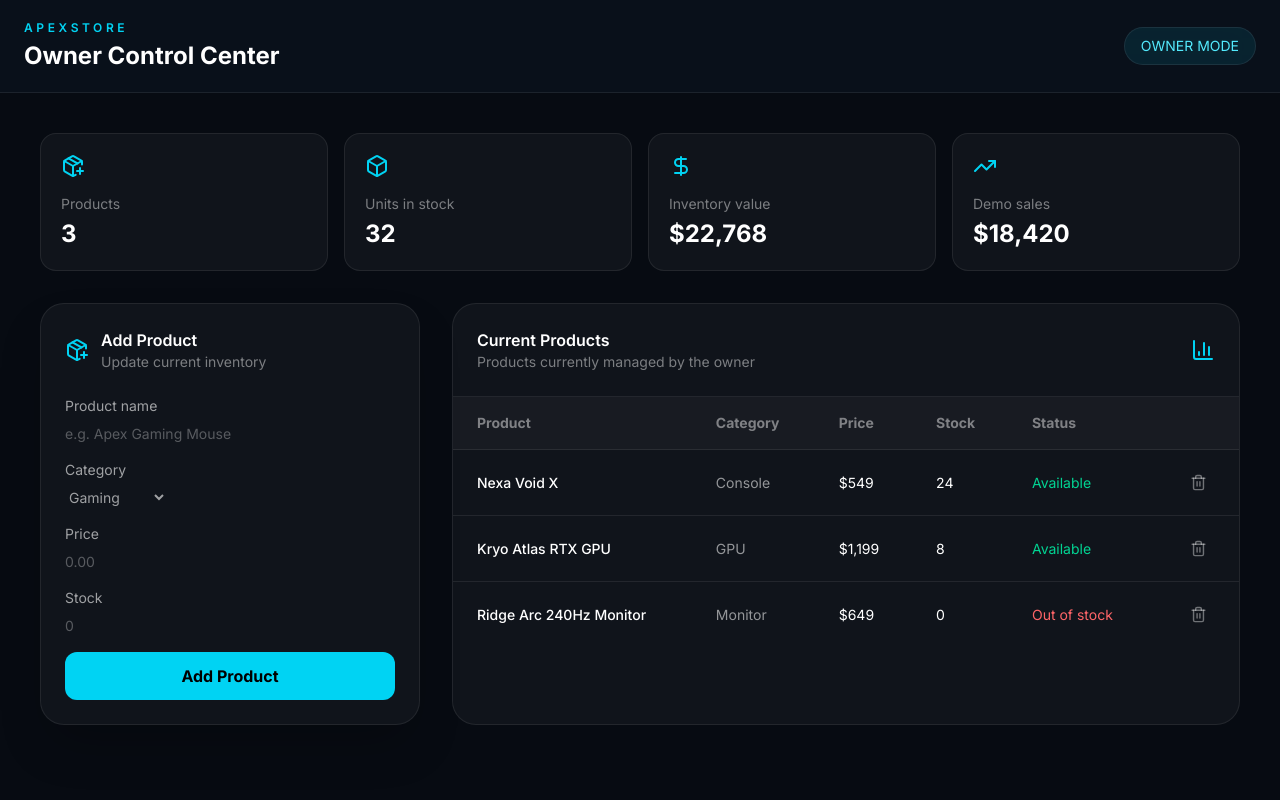
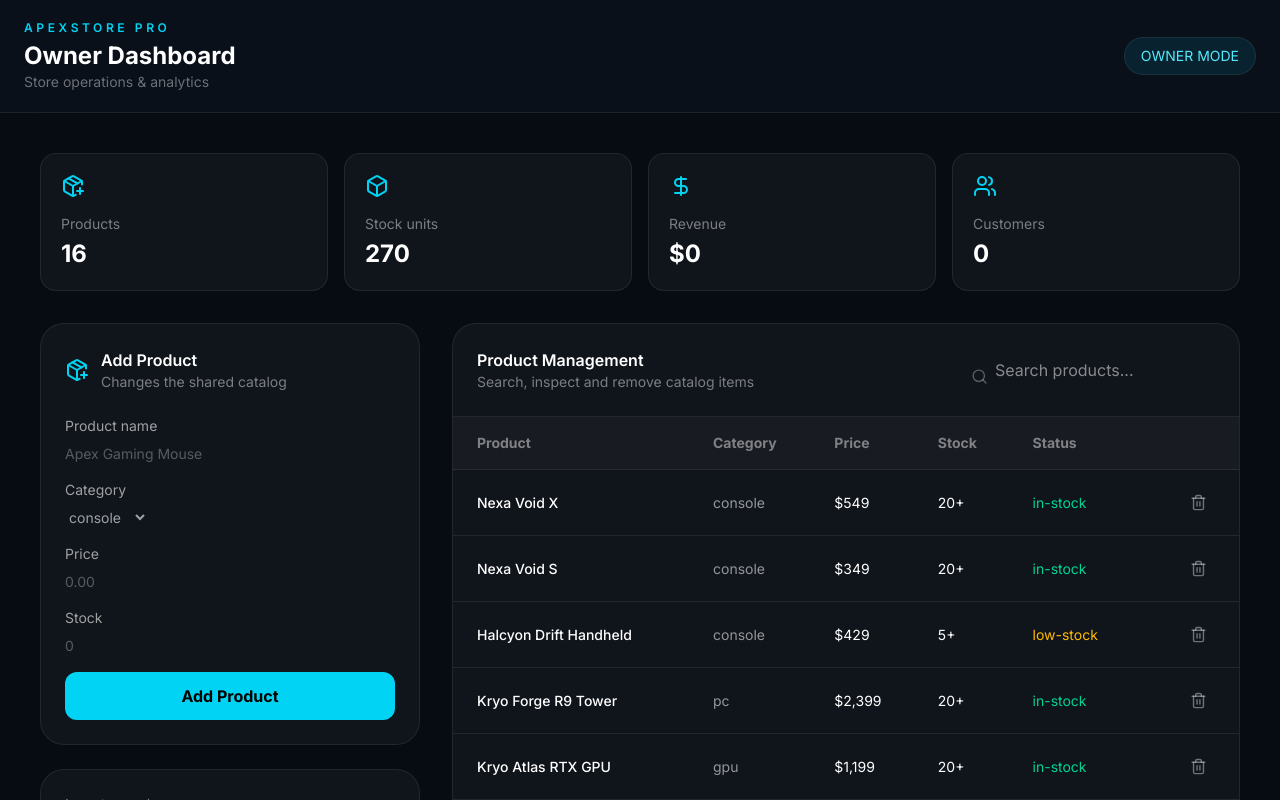
Before and after one commit to Abhijitbot277/apexstore, a React (Vite) app: page /admin in a window 1280 px wide. Shown: the top 800 px of the page. Built offline with nearby package versions, Linux system fonts and the light colour scheme.

Commit message:
Convert admin into ApexStore Pro shared product dashboard

```diff
--- a/src/admin/Admin.tsx
+++ b/src/admin/Admin.tsx
@@ -1,42 +1,41 @@
-import { FormEvent, useMemo, useState } from "react";
-import { BarChart3, Box, DollarSign, PackagePlus, Trash2, TrendingUp } from "lucide-react";
+import type { FormEvent, ReactNode } from "react";
+import { useEffect, useMemo, useState } from "react";
+import { BarChart3, Box, DollarSign, PackagePlus, Search, Trash2, TrendingUp, Users } from "lucide-react";
+import type { Product } from "../types";
+import { getOrders, getProducts, saveProducts, type StoreOrder } from "../services/store";
 
-type Product = {
-  id: string;
-  name: string;
-  category: string;
-  price: number;
-  stock: number;
-  status: "Available" | "Out of stock";
-};
+const categories: Product["category"][] = ["console", "pc", "laptop", "controller", "gpu", "headset", "keyboard", "mouse", "monitor", "phone"];
 
-const initialProducts: Product[] = [
-  { id: "demo-1", name: "Nexa Void X", category: "Console", price: 549, stock: 24, status: "Available" },
-  { id: "demo-2", name: "Kryo Atlas RTX GPU", category: "GPU", price: 1199, stock: 8, status: "Available" },
-  { id: "demo-3", name: "Ridge Arc 240Hz Monitor", category: "Monitor", price: 649, stock: 0, status: "Out of stock" },
-];
-
-function loadProducts() {
-  try {
-    const saved = localStorage.getItem("apexstore-admin-products");
-    return saved ? (JSON.parse(saved) as Product[]) : initialProducts;
-  } catch {
-    return initialProducts;
-  }
+function normalizeStatus(stock: number): Product["stock"] {
+  return stock <= 0 ? "out-of-stock" : stock <= 5 ? "low-stock" : "in-stock";
 }
 
 export default function Admin() {
-  const [products, setProducts] = useState<Product[]>(loadProducts);
+  const [products, setProducts] = useState<Product[]>(getProducts);
+  const [orders, setOrders] = useState<StoreOrder[]>(getOrders);
   const [name, setName] = useState("");
-  const [category, setCategory] = useState("Gaming");
+  const [category, setCategory] = useState<Product["category"]>("console");
   const [price, setPrice] = useState("");
   const [stock, setStock] = useState("");
+  const [search, setSearch] = useState("");
   const [message, setMessage] = useState("");
 
-  const save = (next: Product[]) => {
-    setProducts(next);
-    localStorage.setItem("apexstore-admin-products", JSON.stringify(next));
+  useEffect(() => {
+    const refresh = () => setProducts(getProducts());
+    const refreshOrders = () => setOrders(getOrders());
+    window.addEventListener("apexstore-products-updated", refresh);
+    window.addEventListener("apexstore-orders-updated", refreshOrders);
+    return () => {
+      window.removeEventListener("apexstore-products-updated", refresh);
+      window.removeEventListener("apexstore-orders-updated", refreshOrders);
     };
+  }, []);
+
+  const filteredProducts = useMemo(() => products.filter((p) => p.name.toLowerCase().includes(search.toLowerCase()) || p.brand.toLowerCase().includes(search.toLowerCase())), [products, search]);
+  const units = products.reduce((sum, p) => sum + (p.stock === "out-of-stock" ? 0 : p.stock === "low-stock" ? 5 : 20), 0);
+  const inventoryValue = products.reduce((sum, p) => sum + p.price * (p.stock === "out-of-stock" ? 0 : p.stock === "low-stock" ? 5 : 20), 0);
+  const revenue = orders.reduce((sum, order) => sum + order.total, 0);
+  const customers = new Set(orders.map((order) => order.customer)).size;
 
   const addProduct = (event: FormEvent) => {
     event.preventDefault();
@@ -44,80 +43,75 @@ export default function Admin() {
     const numericPrice = Number(price);
     const numericStock = Number(stock);
     if (!cleanName || !Number.isFinite(numericPrice) || numericPrice < 0 || !Number.isInteger(numericStock) || numericStock < 0) {
-      setMessage("Enter a product name, valid price and stock quantity.");
+      setMessage("Enter a valid name, price and stock quantity.");
       return;
     }
-
     const product: Product = {
-      id: `${Date.now()}`,
+      id: `custom-${Date.now()}`,
       name: cleanName,
+      brand: "ApexStore",
       category,
       price: numericPrice,
-      stock: numericStock,
-      status: numericStock > 0 ? "Available" : "Out of stock",
+      rating: 0,
+      reviewCount: 0,
+      stock: normalizeStatus(numericStock),
+      colorway: ["#00E5FF", "#7A5CFF"],
+      description: "New product managed from the ApexStore Pro owner dashboard.",
     };
-    save([product, ...products]);
-    setName("");
-    setPrice("");
-    setStock("");
-    setMessage("Product added successfully.");
+    const next = [product, ...products];
+    saveProducts(next);
+    setProducts(next);
+    setName(""); setPrice(""); setStock("");
+    setMessage("Product added to the shared store catalog.");
   };
 
-  const removeProduct = (id: string) => save(products.filter((product) => product.id !== id));
-  const inventoryValue = useMemo(() => products.reduce((sum, product) => sum + product.price * product.stock, 0), [products]);
+  const removeProduct = (id: string) => {
+    const next = products.filter((product) => product.id !== id);
+    saveProducts(next);
+    setProducts(next);
+  };
 
   return (
     <div className="min-h-screen bg-[#070b12] text-white">
       <header className="border-b border-white/10 bg-[#0b111c]/90 px-6 py-5 backdrop-blur-xl">
         <div className="mx-auto flex max-w-7xl items-center justify-between">
-          <div>
-            <p className="text-xs font-semibold uppercase tracking-[0.3em] text-cyan-400">APEXSTORE</p>
-            <h1 className="mt-1 text-2xl font-bold">Owner Control Center</h1>
-          </div>
+          <div><p className="text-xs font-semibold uppercase tracking-[0.3em] text-cyan-400">APEXSTORE PRO</p><h1 className="mt-1 text-2xl font-bold">Owner Dashboard</h1><p className="text-sm text-white/40">Store operations & analytics</p></div>
           <div className="rounded-full border border-cyan-400/20 bg-cyan-400/10 px-4 py-2 text-sm text-cyan-300">OWNER MODE</div>
         </div>
       </header>
-
       <main className="mx-auto max-w-7xl space-y-8 p-6 lg:p-10">
         <section className="grid gap-4 sm:grid-cols-2 lg:grid-cols-4">
           <Stat icon={<PackagePlus />} label="Products" value={products.length.toString()} />
-          <Stat icon={<Box />} label="Units in stock" value={products.reduce((sum, p) => sum + p.stock, 0).toString()} />
-          <Stat icon={<DollarSign />} label="Inventory value" value={`$${inventoryValue.toLocaleString()}`} />
-          <Stat icon={<TrendingUp />} label="Demo sales" value="$18,420" />
+          <Stat icon={<Box />} label="Stock units" value={units.toString()} />
+          <Stat icon={<DollarSign />} label="Revenue" value={`$${revenue.toLocaleString()}`} />
+          <Stat icon={<Users />} label="Customers" value={customers.toString()} />
         </section>
-
-        <div className="grid gap-8 lg:grid-cols-[380px_1fr]">
-          <section className="rounded-3xl border border-white/10 bg-white/[0.04] p-6 shadow-2xl">
-            <div className="mb-6 flex items-center gap-3">
-              <PackagePlus className="text-cyan-400" />
-              <div><h2 className="font-semibold">Add Product</h2><p className="text-sm text-white/45">Update current inventory</p></div>
-            </div>
+        <section className="grid gap-8 lg:grid-cols-[380px_1fr]">
+          <div className="space-y-6">
+            <section className="rounded-3xl border border-white/10 bg-white/[0.04] p-6">
+              <div className="mb-6 flex items-center gap-3"><PackagePlus className="text-cyan-400" /><div><h2 className="font-semibold">Add Product</h2><p className="text-sm text-white/45">Changes the shared catalog</p></div></div>
               <form onSubmit={addProduct} className="space-y-4">
-              <Field label="Product name"><input value={name} onChange={(e) => setName(e.target.value)} placeholder="e.g. Apex Gaming Mouse" /></Field>
-              <Field label="Category"><select value={category} onChange={(e) => setCategory(e.target.value)}><option>Gaming</option><option>Console</option><option>PC</option><option>GPU</option><option>Laptop</option><option>Monitor</option><option>Accessories</option></select></Field>
+                <Field label="Product name"><input value={name} onChange={(e) => setName(e.target.value)} placeholder="Apex Gaming Mouse" /></Field>
+                <Field label="Category"><select value={category} onChange={(e) => setCategory(e.target.value as Product["category"])}>{categories.map((item) => <option key={item} value={item}>{item}</option>)}</select></Field>
                 <Field label="Price"><input type="number" min="0" step="0.01" value={price} onChange={(e) => setPrice(e.target.value)} placeholder="0.00" /></Field>
                 <Field label="Stock"><input type="number" min="0" step="1" value={stock} onChange={(e) => setStock(e.target.value)} placeholder="0" /></Field>
-              <button className="w-full rounded-xl bg-cyan-400 py-3 font-bold text-black transition hover:bg-cyan-300">Add Product</button>
+                <button className="w-full rounded-xl bg-cyan-400 py-3 font-bold text-black hover:bg-cyan-300">Add Product</button>
                 {message && <p className="text-sm text-cyan-300">{message}</p>}
               </form>
             </section>
-
+            <section className="rounded-3xl border border-white/10 bg-white/[0.04] p-6"><p className="text-sm text-white/45">Inventory value</p><p className="mt-2 text-3xl font-bold">${inventoryValue.toLocaleString()}</p><p className="mt-2 text-xs text-white/35">Estimated from managed stock levels</p></section>
+          </div>
           <section className="overflow-hidden rounded-3xl border border-white/10 bg-white/[0.04]">
-            <div className="flex items-center justify-between border-b border-white/10 p-6"><div><h2 className="font-semibold">Current Products</h2><p className="text-sm text-white/45">Products currently managed by the owner</p></div><BarChart3 className="text-cyan-400" /></div>
-            <div className="overflow-x-auto">
-              <table className="w-full text-left text-sm"><thead className="bg-white/[0.03] text-white/45"><tr><th className="px-6 py-4">Product</th><th className="px-6 py-4">Category</th><th className="px-6 py-4">Price</th><th className="px-6 py-4">Stock</th><th className="px-6 py-4">Status</th><th className="px-6 py-4"></th></tr></thead><tbody>{products.map((product) => <tr key={product.id} className="border-t border-white/5"><td className="px-6 py-4 font-medium">{product.name}</td><td className="px-6 py-4 text-white/55">{product.category}</td><td className="px-6 py-4">${product.price.toLocaleString()}</td><td className="px-6 py-4">{product.stock}</td><td className="px-6 py-4"><span className={product.stock > 0 ? "text-emerald-400" : "text-red-400"}>{product.status}</span></td><td className="px-6 py-4 text-right"><button onClick={() => removeProduct(product.id)} aria-label={`Delete ${product.name}`} className="rounded-lg p-2 text-white/40 hover:bg-red-500/10 hover:text-red-400"><Trash2 size={17} /></button></td></tr>)}</tbody></table>
-            </div>
+            <div className="flex flex-col gap-4 border-b border-white/10 p-6 sm:flex-row sm:items-center sm:justify-between"><div><h2 className="font-semibold">Product Management</h2><p className="text-sm text-white/45">Search, inspect and remove catalog items</p></div><div className="relative"><Search className="absolute left-3 top-2.5 text-white/30" size={17} /><input className="!w-full !pl-9 sm:!w-64" value={search} onChange={(e) => setSearch(e.target.value)} placeholder="Search products..." /></div></div>
+            <div className="overflow-x-auto"><table className="w-full text-left text-sm"><thead className="bg-white/[0.03] text-white/45"><tr><th className="px-6 py-4">Product</th><th className="px-6 py-4">Category</th><th className="px-6 py-4">Price</th><th className="px-6 py-4">Stock</th><th className="px-6 py-4">Status</th><th className="px-6 py-4" /></tr></thead><tbody>{filteredProducts.map((product) => <tr key={product.id} className="border-t border-white/5"><td className="px-6 py-4 font-medium">{product.name}</td><td className="px-6 py-4 text-white/55">{product.category}</td><td className="px-6 py-4">${product.price.toLocaleString()}</td><td className="px-6 py-4">{product.stock === "out-of-stock" ? 0 : product.stock === "low-stock" ? 5 : 20}+</td><td className="px-6 py-4"><span className={product.stock === "out-of-stock" ? "text-red-400" : product.stock === "low-stock" ? "text-amber-400" : "text-emerald-400"}>{product.stock}</span></td><td className="px-6 py-4 text-right"><button onClick={() => removeProduct(product.id)} aria-label={`Delete ${product.name}`} className="rounded-lg p-2 text-white/40 hover:bg-red-500/10 hover:text-red-400"><Trash2 size={17} /></button></td></tr>)}</tbody></table></div>
           </section>
-        </div>
+        </section>
+        <section className="rounded-3xl border border-white/10 bg-white/[0.04] p-6"><div className="flex items-center gap-3"><BarChart3 className="text-cyan-400" /><div><h2 className="font-semibold">Sales Analytics</h2><p className="text-sm text-white/45">Live from locally stored orders; Firebase can take over this layer after configuration.</p></div></div><div className="mt-6 grid gap-4 sm:grid-cols-3"><Metric label="Orders" value={orders.length.toString()} /><Metric label="Revenue" value={`$${revenue.toLocaleString()}`} /><Metric label="Conversion data" value="Ready" /></div></section>
       </main>
     </div>
   );
 }
 
-function Stat({ icon, label, value }: { icon: React.ReactNode; label: string; value: string }) {
-  return <div className="rounded-2xl border border-white/10 bg-white/[0.04] p-5"><div className="mb-4 text-cyan-400">{icon}</div><p className="text-sm text-white/45">{label}</p><p className="mt-1 text-2xl font-bold">{value}</p></div>;
-}
-
-function Field({ label, children }: { label: string; children: React.ReactNode }) {
-  return <label className="block text-sm text-white/60">{label}<div className="mt-2">{children}</div></label>;
-}
+function Stat({ icon, label, value }: { icon: ReactNode; label: string; value: string }) { return <div className="rounded-2xl border border-white/10 bg-white/[0.04] p-5"><div className="mb-4 text-cyan-400">{icon}</div><p className="text-sm text-white/45">{label}</p><p className="mt-1 text-2xl font-bold">{value}</p></div>; }
+function Metric({ label, value }: { label: string; value: string }) { return <div className="rounded-2xl border border-white/10 bg-black/20 p-4"><p className="text-sm text-white/40">{label}</p><p className="mt-1 text-xl font-semibold">{value}</p></div>; }
+function Field({ label, children }: { label: string; children: ReactNode }) { return <label className="block text-sm text-white/60">{label}<div className="mt-2">{children}</div></label>; }
```
Lines whose indentation alone changed are shown as unchanged.
